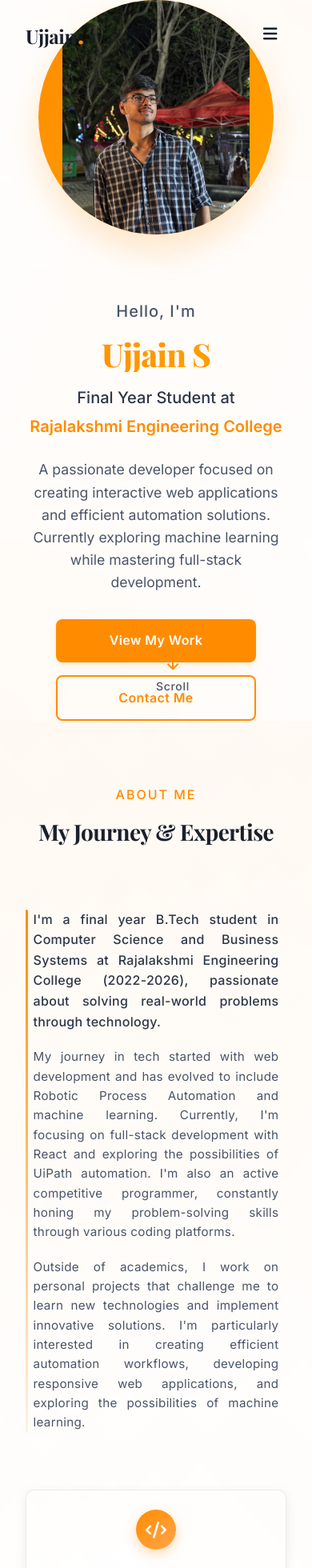
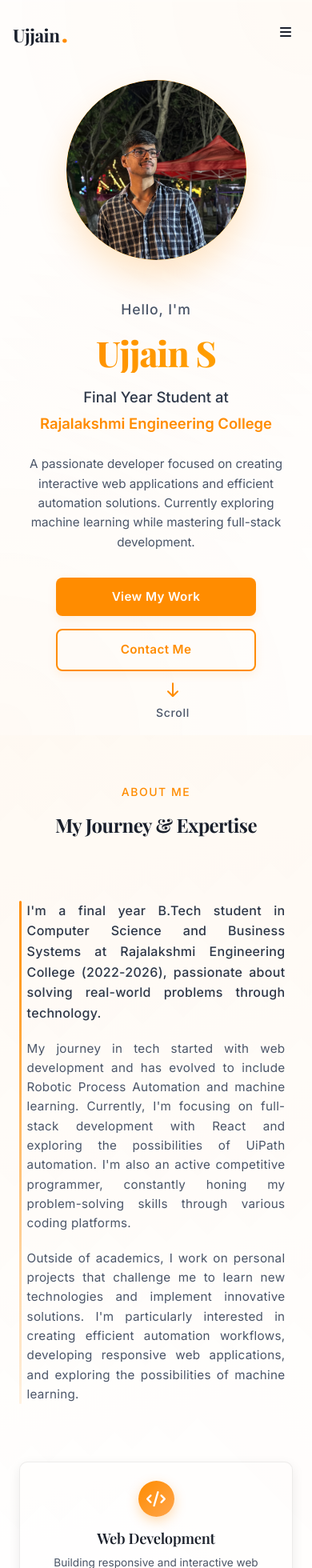
Before and after one commit to ujjain127/ujjain, a React (Create React App) app: page / in a window 390 px wide. Shown: the top 1960 px of the page at 80% size. Built offline with nearby package versions, Linux system fonts and the light colour scheme.

Commit message:
changed resolution

```diff
--- a/src/App.css
+++ b/src/App.css
@@ -201,7 +201,65 @@ p {
 }
 
 /* Responsive Typography */
+@media (max-width: 1200px) {
+  .container {
+    max-width: 1100px;
+  }
+
+  h1 {
+    font-size: 3.5rem;
+  }
+
+  h2 {
+    font-size: 2.75rem;
+  }
+
+  h3 {
+    font-size: 1.8rem;
+  }
+}
+
+@media (max-width: 992px) {
+  .container {
+    max-width: 960px;
+    padding: 0 24px;
+  }
+
+  .section {
+    padding: 100px 0;
+  }
+
+  h1 {
+    font-size: 3.25rem;
+  }
+
+  h2 {
+    font-size: 2.5rem;
+  }
+}
+
 @media (max-width: 768px) {
+  .container {
+    max-width: 720px;
+    padding: 0 20px;
+  }
+
+  .section {
+    padding: 80px 0;
+  }
+
+  h1 {
+    font-size: 2.75rem;
+  }
+
+  h2 {
+    font-size: 2.25rem;
+  }
+
+  h3 {
+    font-size: 1.5rem;
+  }
+
   .section-title {
     font-size: 28px;
   }
@@ -210,7 +268,49 @@ p {
     font-size: 16px;
   }
 
-  .section {
-    padding: 80px 0;
+  .button {
+    padding: 12px 24px;
+    font-size: 0.95rem;
   }
 }
+
+@media (max-width: 576px) {
+  .container {
+    padding: 0 16px;
+  }
+
+  .section {
+    padding: 60px 0;
+  }
+
+  h1 {
+    font-size: 2.5rem;
+  }
+
+  h2 {
+    font-size: 2rem;
+  }
+
+  h3 {
+    font-size: 1.35rem;
+  }
+
+  p {
+    font-size: 1rem;
+  }
+
+  .section-title {
+    font-size: 24px;
+  }
+
+  .section-subtitle {
+    font-size: 14px;
+    letter-spacing: 1.5px;
+  }
+
+  .button {
+    width: 100%;
+    text-align: center;
+    padding: 12px 20px;
+  }
+}
--- a/src/components/About/About.css
+++ b/src/components/About/About.css
@@ -323,9 +323,32 @@
   line-height: 1.6;
 }
 
+@media (max-width: 992px) {
+  .about-content {
+    max-width: 700px;
+  }
+
+  .features-grid {
+    gap: 1.2rem;
+  }
+
+  .feature-card {
+    padding: 1.6rem;
+  }
+
+  .feature-icon {
+    width: 55px;
+    height: 55px;
+    font-size: 1.4rem;
+  }
+}
+
 @media (max-width: 768px) {
   .features-grid {
     grid-template-columns: 1fr;
+    max-width: 500px;
+    margin-left: auto;
+    margin-right: auto;
   }
 
   .feature-card {
@@ -346,3 +369,29 @@
     font-size: 0.9rem;
   }
 }
+
+@media (max-width: 576px) {
+  .about-content {
+    padding: 0 0.5rem;
+  }
+
+  .feature-card {
+    padding: 1.4rem;
+  }
+
+  .feature-icon {
+    width: 45px;
+    height: 45px;
+    font-size: 1.2rem;
+    margin-bottom: 1rem;
+  }
+
+  .feature-title {
+    font-size: 1.15rem;
+    margin-bottom: 0.6rem;
+  }
+
+  .feature-description {
+    font-size: 0.85rem;
+  }
+}
--- a/src/components/Contact/Contact.css
+++ b/src/components/Contact/Contact.css
@@ -186,6 +186,35 @@
 }
 
 /* Responsive Design */
+@media (max-width: 1200px) {
+  .contact-content {
+    gap: 3rem;
+  }
+}
+
+@media (max-width: 992px) {
+  .contact {
+    padding: 5rem 0;
+  }
+
+  .contact-header {
+    margin-bottom: 3rem;
+  }
+
+  .section-title {
+    font-size: 2.25rem;
+  }
+
+  .section-description {
+    font-size: 1rem;
+  }
+
+  .contact-form,
+  .contact-info {
+    padding: 2rem;
+  }
+}
+
 @media (max-width: 768px) {
   .contact {
     padding: 4rem 0;
@@ -200,9 +229,27 @@
     font-size: 2rem;
   }
 
+  .section-subtitle {
+    font-size: 1rem;
+  }
+
   .contact-form,
   .contact-info {
     padding: 1.5rem;
+  }
+
+  .form-group {
+    margin-bottom: 1.2rem;
+  }
+
+  .form-group label {
+    font-size: 0.95rem;
+  }
+
+  .form-group input,
+  .form-group textarea {
+    padding: 0.7rem 0.9rem;
+    font-size: 0.95rem;
   }
 
   .social-links {
@@ -212,15 +259,81 @@
   .social-link {
     font-size: 1.3rem;
   }
+
+  .info-item h3 {
+    font-size: 1.1rem;
+  }
+
+  .info-item p {
+    font-size: 1rem;
+  }
 }
 
-@media (max-width: 480px) {
+@media (max-width: 576px) {
+  .contact {
+    padding: 3.5rem 0;
+  }
+
   .contact-container {
     padding: 0 1rem;
   }
 
+  .contact-header {
+    margin-bottom: 2.5rem;
+  }
+
   .section-title {
     font-size: 1.8rem;
+  }
+
+  .section-subtitle {
+    font-size: 0.9rem;
+  }
+
+  .section-description {
+    font-size: 0.95rem;
+  }
+
+  .contact-form,
+  .contact-info {
+    padding: 1.25rem;
+  }
+
+  .form-group {
+    margin-bottom: 1rem;
+  }
+
+  .form-group label {
+    font-size: 0.9rem;
+    margin-bottom: 0.4rem;
+  }
+
+  .form-group input,
+  .form-group textarea {
+    padding: 0.6rem 0.8rem;
+    font-size: 0.9rem;
+  }
+
+  .submit-button {
+    padding: 0.9rem;
+    font-size: 0.95rem;
+  }
+
+  .info-item {
+    margin-bottom: 1.5rem;
+  }
+
+  .info-item h3 {
+    font-size: 1rem;
+  }
+
+  .info-item p {
+    font-size: 0.95rem;
+  }
+
+  .social-link {
+    font-size: 1.2rem;
+    padding: 0.4rem;
   }
 }
 
--- a/src/components/Footer/Footer.css
+++ b/src/components/Footer/Footer.css
@@ -77,6 +77,16 @@
   font-size: 0.9rem;
 }
 
+@media (max-width: 992px) {
+  .footer {
+    padding: 3rem 0 2rem;
+  }
+
+  .footer-content {
+    gap: 2.5rem;
+  }
+}
+
 @media (max-width: 768px) {
   .footer-content {
     grid-template-columns: 1fr;
@@ -90,6 +100,64 @@
 
   .footer-nav {
     align-items: center;
+  }
+
+  .footer-section h3 {
+    font-size: 1.4rem;
+  }
+
+  .footer-section h4 {
+    font-size: 1.1rem;
+  }
+}
+
+@media (max-width: 576px) {
+  .footer {
+    padding: 2.5rem 0 1.5rem;
+    margin-top: 2rem;
+  }
+
+  .footer-container {
+    padding: 0 1rem;
+  }
+
+  .footer-content {
+    gap: 1.5rem;
+    margin-bottom: 2rem;
+  }
+
+  .footer-section h3 {
+    font-size: 1.3rem;
+    margin-bottom: 0.8rem;
+  }
+
+  .footer-section h4 {
+    font-size: 1rem;
+    margin-bottom: 0.8rem;
+  }
+
+  .footer-section p {
+    font-size: 0.9rem;
+  }
+
+  .footer-nav {
+    gap: 0.6rem;
+  }
+
+  .footer-nav a {
+    font-size: 0.9rem;
+  }
+
+  .social-links {
+    gap: 1.2rem;
+  }
+
+  .social-links a {
+    font-size: 1.3rem;
+  }
+
+  .footer-bottom p {
+    font-size: 0.8rem;
   }
 }
 
--- a/src/components/Gallery/Gallery.css
+++ b/src/components/Gallery/Gallery.css
@@ -184,13 +184,32 @@
 }
 
 /* Media Queries */
-@media (max-width: 1024px) {
+@media (max-width: 1200px) {
   .gallery-grid {
     margin-left: -0.8rem;
   }
 
   .gallery-grid-column {
     padding-left: 0.8rem;
+  }
+
+  .section-title {
+    font-size: 2.25rem;
+  }
+}
+
+@media (max-width: 992px) {
+  .gallery {
+    padding: 5rem 0;
+  }
+
+  .gallery-header {
+    margin-bottom: 3rem;
+  }
+
+  .section-description {
+    font-size: 1rem;
+    margin-bottom: 2.5rem;
   }
 }
 
@@ -203,16 +222,27 @@
     font-size: 2rem;
   }
 
+  .section-subtitle {
+    font-size: 1rem;
+  }
+
   .gallery-item {
     margin-bottom: 0.8rem;
   }
 
   .image-overlay {
     padding: 1.5rem 1rem 1rem;
+    opacity: 1;
+    background: linear-gradient(to top, rgba(0,0,0,0.8), transparent);
   }
 
   .image-overlay p {
     font-size: 1rem;
+  }
+
+  .image-overlay span {
+    font-size: 0.8rem;
+    padding: 0.25rem 0.7rem;
   }
 
   .close-button {
@@ -222,9 +252,23 @@
     height: 35px;
     font-size: 1.5rem;
   }
+
+  .gallery-categories {
+    gap: 0.8rem;
+    margin-bottom: 2rem;
+  }
+
+  .category-btn {
+    padding: 0.6rem 1.2rem;
+    font-size: 0.85rem;
+  }
 }
 
-@media (max-width: 480px) {
+@media (max-width: 576px) {
+  .gallery {
+    padding: 3.5rem 0;
+  }
+
   .gallery-container {
     padding: 0 1rem;
   }
@@ -233,12 +277,32 @@
     font-size: 1.8rem;
   }
 
+  .section-subtitle {
+    font-size: 0.9rem;
+    letter-spacing: 1.5px;
+  }
+
+  .section-description {
+    font-size: 0.95rem;
+    margin-bottom: 2rem;
+  }
+
   .image-modal {
     padding: 1rem;
   }
 
   .image-modal img {
     max-width: 95vw;
+  }
+
+  .gallery-categories {
+    gap: 0.5rem;
+    margin-bottom: 1.5rem;
+  }
+
+  .category-btn {
+    padding: 0.5rem 1rem;
+    font-size: 0.8rem;
   }
 }
 
--- a/src/components/Hero/Hero.css
+++ b/src/components/Hero/Hero.css
@@ -150,6 +150,16 @@
 }
 
 /* Responsive Styles */
+@media (max-width: 1200px) {
+  .hero-name {
+    font-size: 4.5rem;
+  }
+
+  .hero-image-container {
+    max-width: 400px;
+  }
+}
+
 @media (max-width: 992px) {
   .hero-content {
     flex-direction: column-reverse;
@@ -178,13 +188,46 @@
   }
 }
 
-@media (max-width: 576px) {
+@media (max-width: 768px) {
+  .hero {
+    padding-top: 100px; /* Account for navbar */
+    min-height: auto;
+    padding-bottom: 80px;
+  }
+
   .hero-name {
-    font-size: 3rem;
+    font-size: 3.5rem;
   }
 
   .hero-title-text, .hero-title-highlight {
-    font-size: 1.25rem;
+    font-size: 1.3rem;
+  }
+
+  .hero-description {
+    font-size: 1rem;
+  }
+
+  .hero-image-container {
+    max-width: 300px;
+  }
+}
+
+@media (max-width: 576px) {
+  .hero-name {
+    font-size: 2.75rem;
+  }
+
+  .hero-title-text, .hero-title-highlight {
+    font-size: 1.15rem;
+  }
+
+  .hero-greeting {
+    font-size: 1.1rem;
+  }
+
+  .hero-description {
+    font-size: 0.95rem;
+    line-height: 1.6;
   }
 
   .hero-buttons {
@@ -193,49 +236,12 @@
     max-width: 250px;
     margin: 0 auto;
   }
-}
 
-.hero-text p {
-  font-size: 1.1rem;
-  line-height: 1.6;
-  color: #4A5568;
-  margin-bottom: 2rem;
-}
-
-.hero-image {
-  flex: 1;
-  display: flex;
-  justify-content: center;
-  align-items: center;
-}
-
-.hero-image img {
-  max-width: 100%;
-  height: auto;
-  border-radius: 20px;
-  box-shadow: 0 20px 40px rgba(255, 140, 0, 0.2);
-}
-
-/* Responsive Design */
-@media (max-width: 768px) {
-  .hero-content {
-    flex-direction: column-reverse;
-    text-align: center;
+  .hero-image-container {
+    max-width: 250px;
   }
 
-  .hero-text h1 {
-    font-size: 2.5rem;
-  }
-
-  .hero-text h2 {
-    font-size: 1.5rem;
-  }
-
-  .hero-image {
-    margin-bottom: 2rem;
-  }
-
-  .hero-image img {
-    max-width: 80%;
+  .hero-scroll-indicator {
+    bottom: 1rem;
   }
 }
--- a/src/components/Navbar/Navbar.css
+++ b/src/components/Navbar/Navbar.css
@@ -148,8 +148,14 @@
 }
 
 /* Responsive Styles */
+@media (max-width: 1200px) {
+  .navbar-menu {
+    gap: 1.5rem;
+  }
+}
+
 @media (max-width: 992px) {
-  .desktop-menu {
+  .navbar-menu {
     display: none;
   }
 
@@ -162,19 +168,54 @@
     flex-direction: column;
     gap: 0.5rem;
   }
+
+  .logo-text {
+    font-size: 1.6rem;
+  }
 }
 
-@media (max-width: 576px) {
+@media (max-width: 768px) {
   .navbar {
     padding: 1rem 0;
   }
 
   .navbar.scrolled {
-    padding: 0.75rem 0;
+    padding: 0.7rem 0;
   }
 
   .logo-text {
     font-size: 1.5rem;
+  }
+
+  .mobile-toggle {
+    width: 36px;
+    height: 36px;
+    font-size: 1.1rem;
+  }
+}
+
+@media (max-width: 576px) {
+  .navbar {
+    padding: 0.9rem 0;
+  }
+
+  .navbar.scrolled {
+    padding: 0.6rem 0;
+  }
+
+  .logo-text {
+    font-size: 1.4rem;
+  }
+
+  .mobile-toggle {
+    width: 34px;
+    height: 34px;
+    font-size: 1rem;
+  }
+
+  .mobile-nav-item {
+    padding: 0.8rem;
+    font-size: 1rem;
   }
 }
 
```
